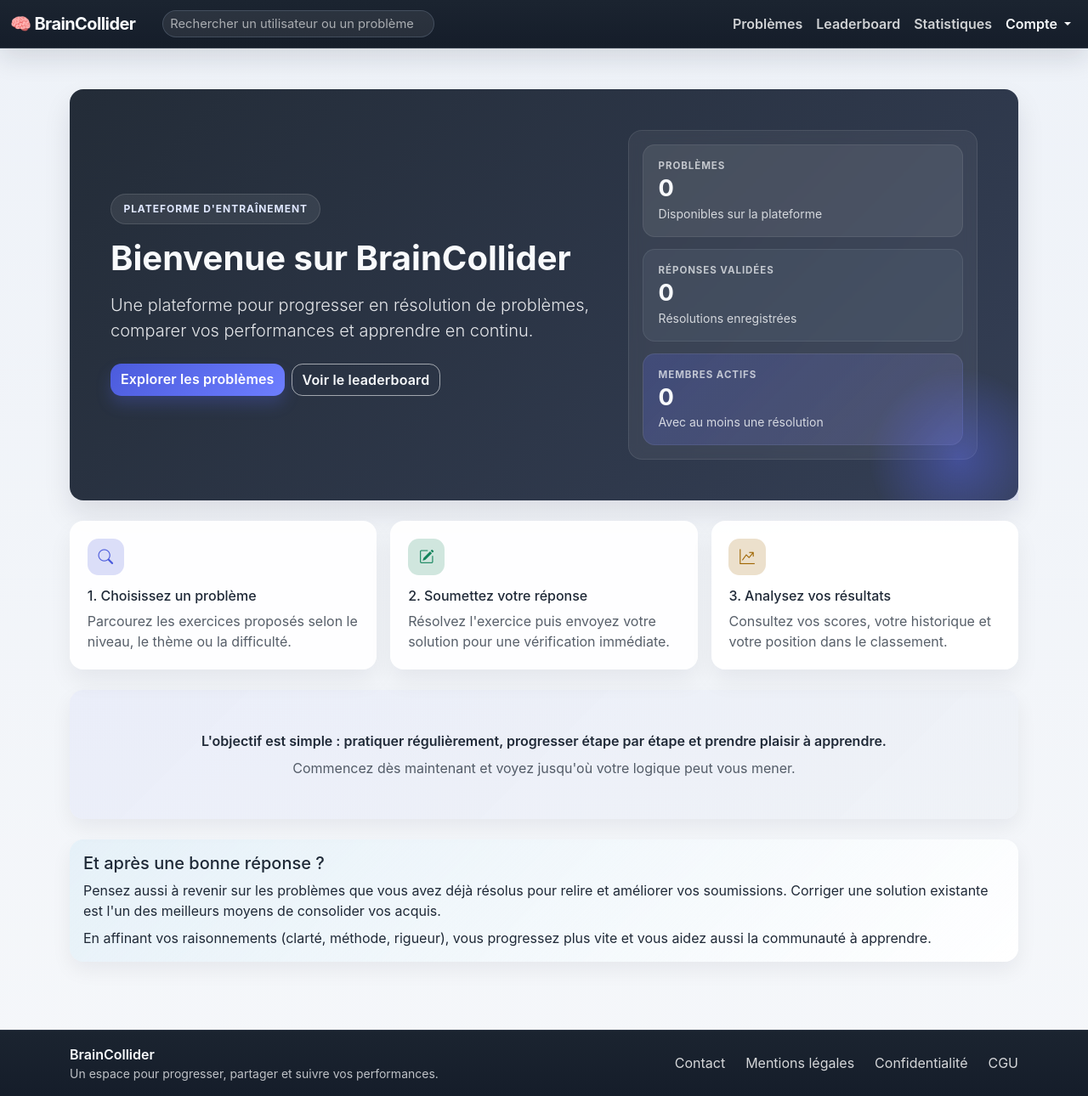
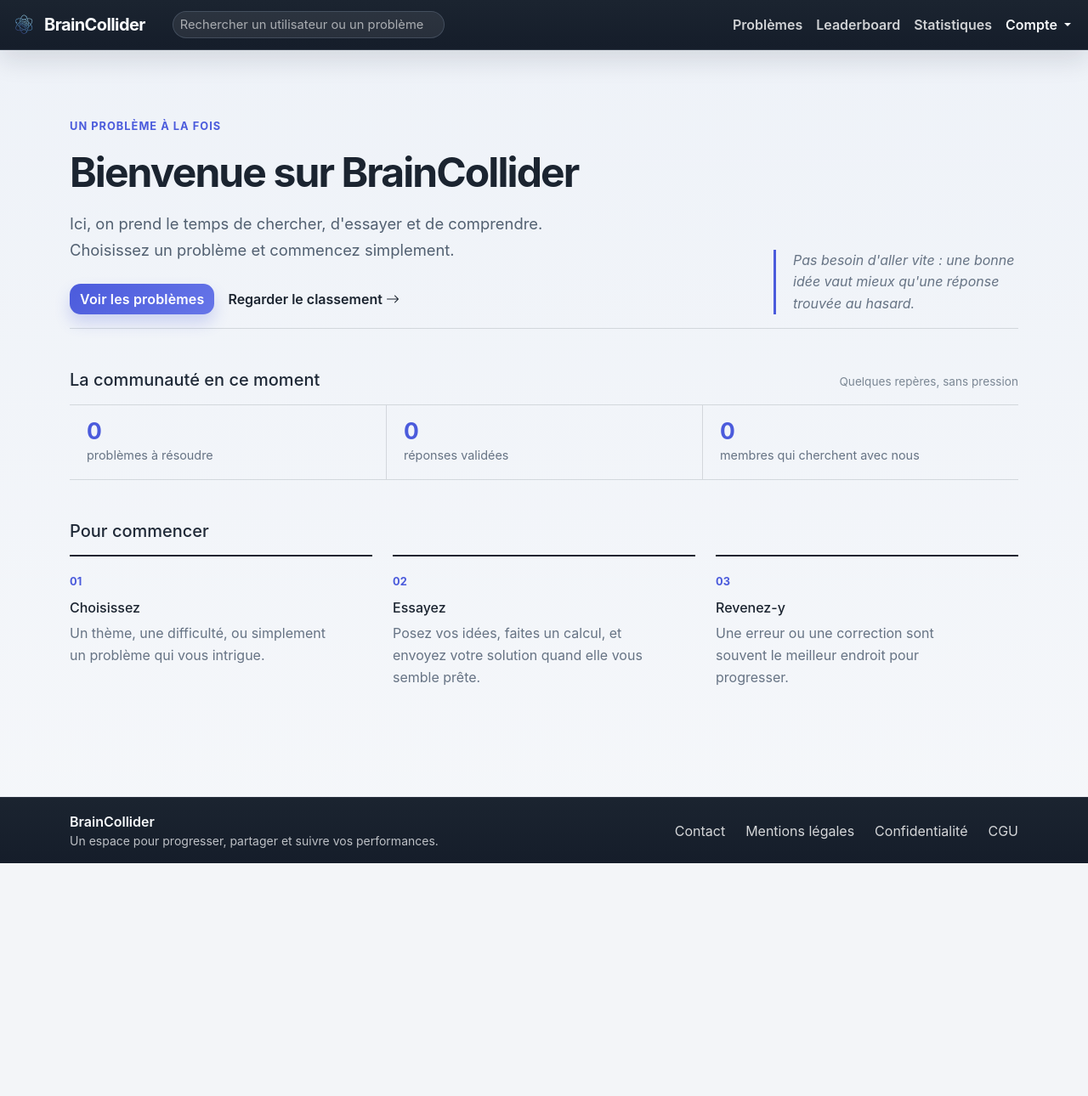
Before and after one commit to DaStygos/braincollider, a Django app: page / in a window 1280 px wide. Shown: the whole page at 85% size. After the commit the page ends 1016 px from the top, so only its background shows below. Run offline with Django 5.2, Linux system fonts and the light colour scheme; data that the repository does not hold is empty; some libraries are stand-ins or nearby versions.

Commit message:
updated frontend

```diff
--- a/accounts/templates/accounts/delete_account.html
+++ b/accounts/templates/accounts/delete_account.html
@@ -36,7 +36,7 @@
 
 {% block extra_css %}
 <style>
-    body { background-color: #f0f4ff; margin: 0; }
+    body { background-color: #f3f5f9; margin: 0; }
     #auth-bg { position: fixed; inset: 0; z-index: -1; }
 </style>
 {% endblock %}
@@ -56,7 +56,7 @@
   resize();
   window.addEventListener('resize', resize);
 
-  const PRIMARY = '#0d6efd';
+  const PRIMARY = '#4b5bdc';
   function hexAlpha(hex, a) {
     const r = parseInt(hex.slice(1,3),16);
     const g = parseInt(hex.slice(3,5),16);
--- a/accounts/templates/accounts/login.html
+++ b/accounts/templates/accounts/login.html
@@ -69,7 +69,7 @@
 {% block extra_css %}
 <style>
     body {
-        background: linear-gradient(180deg, #eef3ff 0%, #f5f7fb 100%);
+        background: linear-gradient(180deg, #eef2f8 0%, #f5f7fa 100%);
         margin: 0;
     }
     #auth-bg { position: fixed; inset: 0; z-index: -1; }
@@ -91,7 +91,7 @@
   resize();
   window.addEventListener('resize', resize);
 
-  const PRIMARY = '#5d6cff';
+    const PRIMARY = '#4b5bdc';
   function hexAlpha(hex, a) {
     const r = parseInt(hex.slice(1,3),16);
     const g = parseInt(hex.slice(3,5),16);
--- a/accounts/templates/accounts/password_change.html
+++ b/accounts/templates/accounts/password_change.html
@@ -50,7 +50,7 @@
 
 {% block extra_css %}
 <style>
-    body { background-color: #f0f4ff; margin: 0; }
+    body { background-color: #f3f5f9; margin: 0; }
     #auth-bg { position: fixed; inset: 0; z-index: -1; }
 </style>
 {% endblock %}
@@ -70,7 +70,7 @@
   resize();
   window.addEventListener('resize', resize);
 
-  const PRIMARY = '#0d6efd';
+  const PRIMARY = '#4b5bdc';
   function hexAlpha(hex, a) {
     const r = parseInt(hex.slice(1,3),16);
     const g = parseInt(hex.slice(3,5),16);
--- a/accounts/templates/accounts/profile.html
+++ b/accounts/templates/accounts/profile.html
@@ -116,7 +116,7 @@
 <script>
   const ctx = document.getElementById('scoreChart');
   const primaryColor = getComputedStyle(document.documentElement)
-    .getPropertyValue('--bs-primary').trim() || '#0d6efd';
+    .getPropertyValue('--bs-primary').trim() || '#4b5bdc';
 
   const rawLabels = {{ chart_labels|safe }};
   const rawData   = {{ chart_data|safe }};
--- a/accounts/templates/accounts/signup.html
+++ b/accounts/templates/accounts/signup.html
@@ -129,7 +129,7 @@
 
 {% block extra_css %}
 <style>
-    body { background-color: #f0f4ff; margin: 0; }
+    body { background-color: #f3f5f9; margin: 0; }
     #auth-bg { position: fixed; inset: 0; z-index: -1; }
 </style>
 {% endblock %}
@@ -149,7 +149,7 @@
   resize();
   window.addEventListener('resize', resize);
 
-  const PRIMARY = '#0d6efd';
+    const PRIMARY = '#4b5bdc';
   function hexAlpha(hex, a) {
     const r = parseInt(hex.slice(1,3),16);
     const g = parseInt(hex.slice(3,5),16);
--- a/core/templates/core/home.html
+++ b/core/templates/core/home.html
@@ -4,90 +4,60 @@
 {% block title %}Accueil{% endblock %}
 
 {% block content %}
-<div class="home-hero card border-0 mb-4">
-    <div class="card-body p-4 p-lg-5">
-        <div class="row align-items-center g-4">
-            <div class="col-lg-7">
-                <span class="home-badge mb-3">Plateforme d'entraînement</span>
-                <h1 class="display-6 fw-bold mb-3">Bienvenue sur BrainCollider</h1>
-                <p class="lead mb-4">
-                    Une plateforme pour progresser en résolution de problèmes, comparer vos performances et apprendre en continu.
-                </p>
-                <div class="d-flex flex-wrap gap-2">
-                    <a href="{% url 'problems:index' %}" class="btn btn-primary">Explorer les problèmes</a>
-                    <a href="{% url 'leaderboard:leaderboard' %}" class="btn btn-outline-secondary">Voir le leaderboard</a>
-                </div>
-            </div>
-            <div class="col-lg-5">
-                <div class="home-hero-panel">
-                    <div class="home-hero-stat">
-                        <span class="home-stat-label">Problèmes</span>
-                        <strong>{{ home_metrics.problem_count }}</strong>
-                        <small>Disponibles sur la plateforme</small>
-                    </div>
-                    <div class="home-hero-stat muted">
-                        <span class="home-stat-label">Réponses validées</span>
-                        <strong>{{ home_metrics.accepted_submission_count }}</strong>
-                        <small>Résolutions enregistrées</small>
-                    </div>
-                    <div class="home-hero-stat accent">
-                        <span class="home-stat-label">Membres actifs</span>
-                        <strong>{{ home_metrics.solving_member_count }}</strong>
-                        <small>Avec au moins une résolution</small>
-                    </div>
-                </div>
+<section class="home-intro mb-5">
+    <div class="row align-items-end g-4">
+        <div class="col-lg-8">
+            <p class="home-kicker mb-3">Un problème à la fois</p>
+            <h1 class="display-5 mb-3">Bienvenue sur BrainCollider</h1>
+            <p class="home-intro-text mb-4">
+                Ici, on prend le temps de chercher, d'essayer et de comprendre. Choisissez un problème et commencez simplement.
+            </p>
+            <div class="d-flex flex-wrap align-items-center gap-3">
+                <a href="{% url 'problems:index' %}" class="btn btn-primary">Voir les problèmes</a>
+                <a href="{% url 'leaderboard:leaderboard' %}" class="home-text-link">Regarder le classement <i class="bi bi-arrow-right"></i></a>
             </div>
         </div>
-    </div>
-</div>
-
-<div class="row g-3 mb-4">
-    <div class="col-md-4">
-        <div class="card h-100 border-0 home-feature-card">
-            <div class="card-body">
-                <div class="feature-icon bg-primary-subtle text-primary"><i class="bi bi-search"></i></div>
-                <h2 class="h6 mb-2">1. Choisissez un problème</h2>
-                <p class="mb-0 text-muted">Parcourez les exercices proposés selon le niveau, le thème ou la difficulté.</p>
-            </div>
+        <div class="col-lg-4">
+            <p class="home-aside-note mb-0">
+                Pas besoin d'aller vite : une bonne idée vaut mieux qu'une réponse trouvée au hasard.
+            </p>
         </div>
     </div>
-    <div class="col-md-4">
-        <div class="card h-100 border-0 home-feature-card">
-            <div class="card-body">
-                <div class="feature-icon bg-success-subtle text-success"><i class="bi bi-pencil-square"></i></div>
-                <h2 class="h6 mb-2">2. Soumettez votre réponse</h2>
-                <p class="mb-0 text-muted">Résolvez l'exercice puis envoyez votre solution pour une vérification immédiate.</p>
-            </div>
+</section>
+
+<section class="home-overview mb-5" aria-labelledby="home-overview-title">
+    <div class="d-flex justify-content-between align-items-baseline gap-3 mb-3">
+        <h2 id="home-overview-title" class="h5 mb-0">La communauté en ce moment</h2>
+        <span class="home-overview-caption">Quelques repères, sans pression</span>
+    </div>
+    <div class="row g-0 home-metrics">
+        <div class="col-md-4 home-metric">
+            <strong>{{ home_metrics.problem_count }}</strong>
+            <span>problèmes à résoudre</span>
+        </div>
+        <div class="col-md-4 home-metric">
+            <strong>{{ home_metrics.accepted_submission_count }}</strong>
+            <span>réponses validées</span>
+        </div>
+        <div class="col-md-4 home-metric">
+            <strong>{{ home_metrics.solving_member_count }}</strong>
+            <span>membres qui cherchent avec nous</span>
         </div>
     </div>
+</section>
+
+<section class="home-steps mb-5" aria-labelledby="home-steps-title">
+    <h2 id="home-steps-title" class="h5 mb-3">Pour commencer</h2>
+    <div class="row g-4">
     <div class="col-md-4">
-        <div class="card h-100 border-0 home-feature-card">
-            <div class="card-body">
-                <div class="feature-icon bg-warning-subtle text-warning"><i class="bi bi-graph-up-arrow"></i></div>
-                <h2 class="h6 mb-2">3. Analysez vos résultats</h2>
-                <p class="mb-0 text-muted">Consultez vos scores, votre historique et votre position dans le classement.</p>
-            </div>
-        </div>
+        <div class="home-step"><span>01</span><h3 class="h6">Choisissez</h3><p>Un thème, une difficulté, ou simplement un problème qui vous intrigue.</p></div>
     </div>
-</div>
-
-<div class="card border-0 shadow-sm mb-4 home-cta-card">
-    <div class="card-body text-center py-4 py-lg-5">
-        <p class="mb-2 fw-semibold">L'objectif est simple : pratiquer régulièrement, progresser étape par étape et prendre plaisir à apprendre.</p>
-        <p class="text-muted mb-0">Commencez dès maintenant et voyez jusqu'où votre logique peut vous mener.</p>
+    <div class="col-md-4">
+        <div class="home-step"><span>02</span><h3 class="h6">Essayez</h3><p>Posez vos idées, faites un calcul, et envoyez votre solution quand elle vous semble prête.</p></div>
     </div>
-</div>
-
-<div class="card border-0 shadow-sm home-highlight-card">
-    <div class="card-body">
-        <h2 class="h5 mb-2">Et après une bonne réponse ?</h2>
-        <p class="mb-2">
-            Pensez aussi à revenir sur les problèmes que vous avez déjà résolus pour relire et améliorer vos soumissions.
-            Corriger une solution existante est l'un des meilleurs moyens de consolider vos acquis.
-        </p>
-        <p class="mb-0">
-            En affinant vos raisonnements (clarté, méthode, rigueur), vous progressez plus vite et vous aidez aussi la communauté à apprendre.
-        </p>
+    <div class="col-md-4">
+        <div class="home-step"><span>03</span><h3 class="h6">Revenez-y</h3><p>Une erreur ou une correction sont souvent le meilleur endroit pour progresser.</p></div>
     </div>
-</div>
+    </div>
+</section>
 {% endblock %}
--- a/static/css/bootstrap_custom/_overrides.scss
+++ b/static/css/bootstrap_custom/_overrides.scss
@@ -2,6 +2,15 @@ body {
   background: linear-gradient(180deg, #eef2f8 0%, #f5f7fa 100%);
   color: $body-color;
   min-height: 100vh;
+}
+
+:root {
+  --bc-primary: #4b5bdc;
+  --bc-primary-dark: #3646b8;
+  --bc-navy: #1b2430;
+  --bc-surface: #ffffff;
+  --bc-surface-tint: #eef2ff;
+  --bc-muted: #667384;
 }
 
 main.container {
@@ -82,8 +91,8 @@ img {
 }
 
 .site-navbar .form-control:focus {
-  border-color: rgba(93, 108, 255, 0.9);
-  box-shadow: 0 0 0 0.2rem rgba(93, 108, 255, 0.2);
+  border-color: rgba(75, 91, 220, 0.9);
+  box-shadow: 0 0 0 0.2rem rgba(75, 91, 220, 0.2);
   background-color: rgba(255, 255, 255, 0.09);
 }
 
@@ -102,7 +111,7 @@ img {
 
 .dropdown-item:hover,
 .dropdown-item:focus {
-  background: rgba(93, 108, 255, 0.08);
+  background: rgba(75, 91, 220, 0.08);
   color: $primary;
 }
 
@@ -138,8 +147,8 @@ textarea.form-control {
 .form-select:focus,
 textarea.form-control:focus,
 .form-check-input:focus {
-  border-color: rgba(93, 108, 255, 0.6);
-  box-shadow: 0 0 0 0.2rem rgba(93, 108, 255, 0.12);
+  border-color: rgba(75, 91, 220, 0.6);
+  box-shadow: 0 0 0 0.2rem rgba(75, 91, 220, 0.12);
 }
 
 .btn {
@@ -154,13 +163,13 @@ textarea.form-control:focus,
 }
 
 .btn-primary {
-  background: linear-gradient(135deg, $primary 0%, #6d7eff 100%);
+  background: linear-gradient(135deg, $primary 0%, #6675e8 100%);
   border: none;
-  box-shadow: 0 10px 18px rgba(93, 108, 255, 0.22);
+  box-shadow: 0 10px 18px rgba(75, 91, 220, 0.22);
 }
 
 .btn-primary:hover {
-  background: linear-gradient(135deg, #495af0 0%, #5d6cff 100%);
+  background: linear-gradient(135deg, #3f4fc8 0%, #5969dc 100%);
 }
 
 .btn-outline-primary {
@@ -214,129 +223,118 @@ textarea.form-control:focus,
   letter-spacing: -0.03em;
 }
 
-.home-hero {
-  background: linear-gradient(135deg, rgba(27, 36, 48, 0.96), rgba(36, 47, 71, 0.92));
-  border: 1px solid rgba(148, 163, 184, 0.15);
-  box-shadow: 0 16px 32px rgba(15, 23, 42, 0.10);
+.home-intro {
+  padding: 2rem 0 1rem;
+  border-bottom: 1px solid rgba(27, 36, 48, 0.14);
 }
 
-.home-hero .card-body {
-  position: relative;
-  overflow: hidden;
-}
-
-.home-hero .card-body::after {
-  content: "";
-  position: absolute;
-  inset: auto -40px -60px auto;
-  width: 220px;
-  height: 220px;
-  background: radial-gradient(circle, rgba(93, 108, 255, 0.4), transparent 68%);
-  pointer-events: none;
-}
-
-.home-badge {
-  display: inline-flex;
-  align-items: center;
-  border-radius: 999px;
-  padding: 0.5rem 0.9rem;
-  font-size: 0.75rem;
+.home-kicker {
+  color: $primary;
+  font-size: 0.8rem;
   font-weight: 700;
   letter-spacing: 0.08em;
   text-transform: uppercase;
-  color: #dfe7ff;
-  background: rgba(255, 255, 255, 0.08);
-  border: 1px solid rgba(255, 255, 255, 0.12);
 }
 
-.home-hero h1,
-.home-hero .lead {
-  color: #f8fafc;
+.home-intro h1 {
+  color: #1b2430;
+  font-weight: 700;
+  letter-spacing: -0.04em;
 }
 
-.home-hero .lead {
-  color: rgba(248, 250, 252, 0.9) !important;
+.home-intro-text {
+  max-width: 38rem;
+  color: #526071;
+  font-size: 1.15rem;
+  line-height: 1.7;
 }
 
-.home-hero .btn-outline-secondary {
-  color: #f8fafc;
-  border-color: rgba(248, 250, 252, 0.58);
+.home-text-link {
+  color: #1b2430;
+  font-weight: 600;
+  text-decoration: none;
 }
 
-.home-hero .btn-outline-secondary:hover,
-.home-hero .btn-outline-secondary:focus {
-  color: #1b2430;
-  background: #f8fafc;
-  border-color: #f8fafc;
+.home-text-link:hover,
+.home-text-link:focus {
+  color: $primary;
 }
 
-.home-hero-panel {
-  display: grid;
-  gap: 0.9rem;
-  padding: 1rem;
-  border-radius: 1rem;
-  background: rgba(255, 255, 255, 0.06);
-  border: 1px solid rgba(255, 255, 255, 0.09);
-  backdrop-filter: blur(8px);
+.home-aside-note {
+  max-width: 18rem;
+  margin-left: auto;
+  padding-left: 1.25rem;
+  border-left: 3px solid $primary;
+  color: #667384;
+  font-style: italic;
+  line-height: 1.6;
 }
 
-.home-hero-stat {
+.home-overview-caption {
+  color: #7b8794;
+  font-size: 0.85rem;
+}
+
+.home-metrics {
+  border-top: 1px solid rgba(27, 36, 48, 0.14);
+  border-bottom: 1px solid rgba(27, 36, 48, 0.14);
+}
+
+.home-metric {
   display: flex;
   flex-direction: column;
-  gap: 0.2rem;
-  padding: 1rem 1.1rem;
-  border-radius: 0.9rem;
-  background: rgba(255, 255, 255, 0.08);
-  border: 1px solid rgba(255, 255, 255, 0.08);
-  color: #f8fafc;
+  gap: 0.25rem;
+  padding: 1.1rem 1.25rem;
 }
 
-.home-hero-stat.muted {
-  background: rgba(148, 163, 184, 0.10);
+.home-metric + .home-metric {
+  border-left: 1px solid rgba(27, 36, 48, 0.14);
 }
 
-.home-hero-stat.accent {
-  background: linear-gradient(135deg, rgba(93, 108, 255, 0.22), rgba(196, 181, 253, 0.12));
+@media (max-width: 767.98px) {
+  .home-metric + .home-metric {
+    border-top: 1px solid rgba(27, 36, 48, 0.14);
+    border-left: 0;
+  }
+
+  .home-aside-note {
+    margin-left: 0;
+  }
 }
 
-.home-stat-label {
-  font-size: 0.72rem;
-  font-weight: 700;
-  letter-spacing: 0.08em;
-  text-transform: uppercase;
-  opacity: 0.7;
+.home-metric strong {
+  color: $primary;
+  font-size: 1.65rem;
+  line-height: 1;
 }
 
-.home-hero-stat strong {
-  font-size: 1.7rem;
-  line-height: 1.1;
+.home-metric span {
+  color: #667384;
+  font-size: 0.9rem;
 }
 
-.home-hero-stat small {
-  opacity: 0.8;
+.home-step {
+  height: 100%;
+  padding-top: 1rem;
+  border-top: 2px solid #1b2430;
 }
 
-.home-feature-card .card-body {
-  padding: 1.3rem;
+.home-step span {
+  color: $primary;
+  font-size: 0.8rem;
+  font-weight: 700;
 }
 
-.feature-icon {
-  width: 2.7rem;
-  height: 2.7rem;
-  border-radius: 0.8rem;
-  display: inline-flex;
-  align-items: center;
-  justify-content: center;
-  font-size: 1.1rem;
-  margin-bottom: 0.9rem;
+.home-step h3 {
+  margin-top: 0.7rem;
+  color: #1b2430;
 }
 
-.home-cta-card {
-  background: linear-gradient(135deg, rgba(93, 108, 255, 0.05), rgba(148, 163, 184, 0.04));
-}
-
-.home-highlight-card {
-  background: linear-gradient(135deg, rgba(14, 165, 233, 0.06), rgba(255, 255, 255, 0.95));
+.home-step p {
+  max-width: 19rem;
+  margin-bottom: 0;
+  color: #667384;
+  line-height: 1.6;
 }
 
 .problem-statement-panel {
@@ -366,7 +364,7 @@ textarea.form-control:focus,
 .problem-table thead th,
 .leaderboard-table thead th,
 .table thead th {
-  background: #eef2ff;
+  background: var(--bc-surface-tint);
   color: #1b2430;
   font-size: 0.74rem;
   letter-spacing: 0.06em;
@@ -430,7 +428,4 @@ footer a:hover {
     padding-top: 0.75rem;
   }
 
-  .home-hero h1 {
-    font-size: 2.2rem;
-  }
 }
--- a/static/css/mathjax.css
+++ b/static/css/mathjax.css
@@ -5,15 +5,15 @@
   width: 100%;
   margin: 0;
   padding: clamp(1.5rem, 3vw, 2.5rem);
-  color: #263746;
+  color: #1f2937;
   font-family: "STIX Two Text", "Cambria Math", "STIX Two Math", "DejaVu Serif", serif;
   font-size: 1.16rem;
   line-height: 1.85;
-  border: 1px solid #bfd9dc;
-  border-left: 0.45rem solid #146c75;
+  border: 1px solid #cbd3f5;
+  border-left: 0.45rem solid #4b5bdc;
   border-radius: 0.5rem;
-  background: #f5fbfa;
-  box-shadow: 0 0.65rem 1.75rem rgba(13, 76, 87, 0.12);
+  background: #f7f8ff;
+  box-shadow: 0 0.65rem 1.75rem rgba(75, 91, 220, 0.12);
 }
 
 .problem-statement-panel {
@@ -21,13 +21,13 @@
 }
 
 .problem-secondary-sidebar {
-  color: #52616b;
+  color: #526071;
 }
 
 .problem-secondary-card {
-  border: 1px solid #dce4e7 !important;
-  border-left: 0.25rem solid #9db5bd !important;
-  background: #fbfcfc;
+  border: 1px solid #dce1f2 !important;
+  border-left: 0.25rem solid #9aa6df !important;
+  background: #fbfbff;
   box-shadow: 0 0.25rem 0.75rem rgba(38, 55, 70, 0.06) !important;
 }
 
@@ -36,7 +36,7 @@
 }
 
 .problem-secondary-card h6 {
-  color: #52616b !important;
+  color: #526071 !important;
   font-size: 0.72rem;
   letter-spacing: 0.06em;
 }
--- a/templates/base_generic.html
+++ b/templates/base_generic.html
@@ -6,6 +6,7 @@
 <head>
   <meta charset="UTF-8">
   <title>{% block title %}Braincollider{% endblock %}</title>
+  <link rel="icon" type="image/svg+xml" href="{% static_versioned 'images/braincollider-logo-bg-blue.png' %}">
   <!-- Bootstrap -->
   <link href="https://cdn.jsdelivr.net/npm/bootstrap@5.3.2/dist/css/bootstrap.min.css" rel="stylesheet" integrity="sha384-T3c6CoIi6uLrA9TneNEoa7RxnatzjcDSCmG1MXxSR1GAsXEV/Dwwykc2MPK8M2HN" crossorigin="anonymous">
   <!-- Bootstrap Icons -->
@@ -24,7 +25,10 @@
 <nav class="navbar navbar-expand-lg site-navbar sticky-top">
   <div class="container-fluid">
     <!-- Logo -->
-    <a class="navbar-brand" href="{% url 'core:home' %}">🧠 BrainCollider</a>
+    <a class="navbar-brand d-inline-flex align-items-center gap-2" href="{% url 'core:home' %}">
+      <img src="{% static_versioned 'images/braincollider-logo.png' %}" alt="" width="32" height="32">
+      <span>BrainCollider</span>
+    </a>
 
     <!-- Bouton pour petit écran -->
     <button class="navbar-toggler" type="button" data-bs-toggle="collapse" data-bs-target="#navbarNavDropdown"
```
Also changed, not shown: stats/templates/stats/dashboard.html (+5 -5 lines), static/css/main.css, static/images/braincollider-logo-bg-blue.png (added), static/images/braincollider-logo-bg-lightgray.png (added), static/images/braincollider-logo.png (added).
